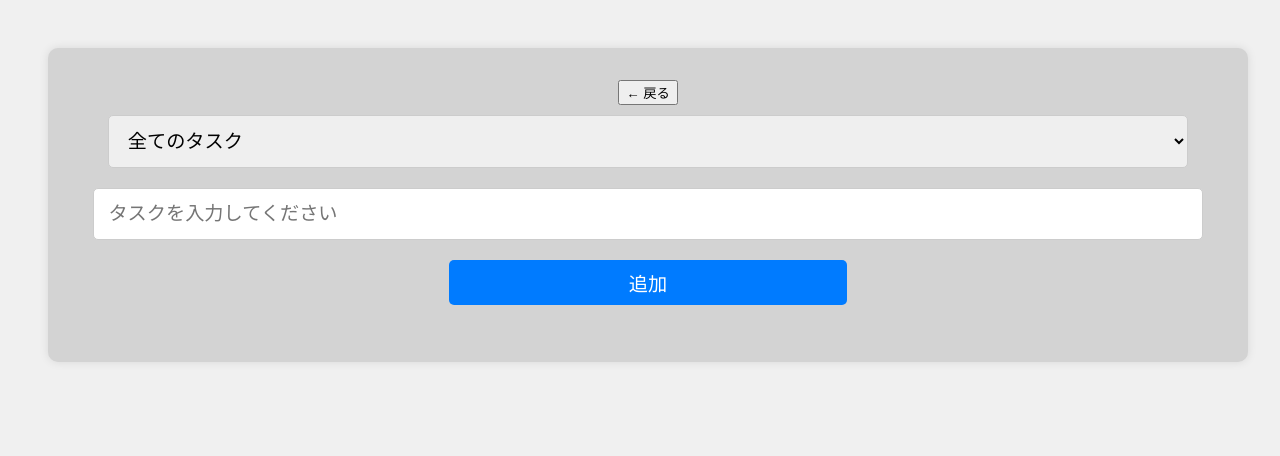
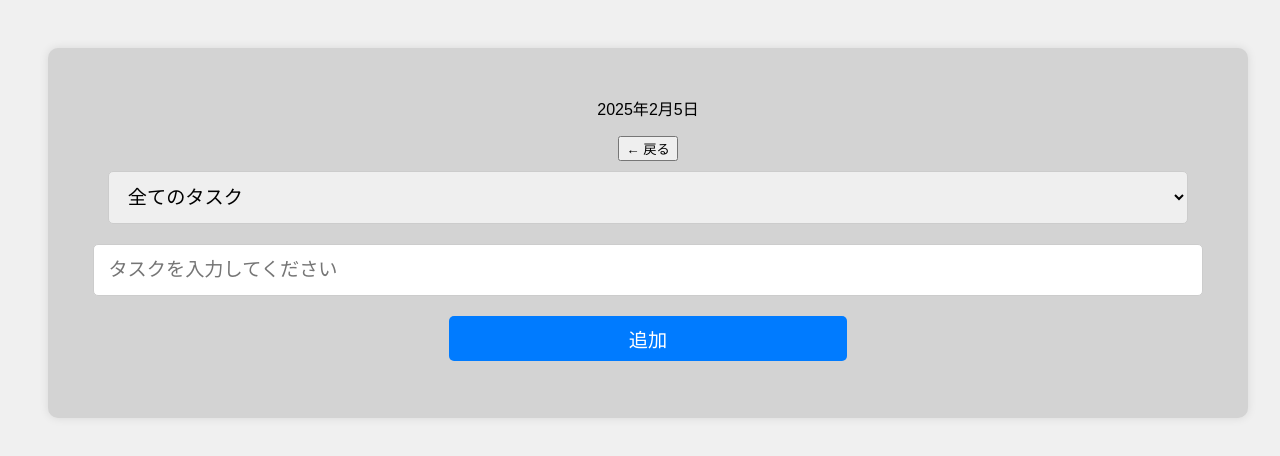
Before and after one commit to Takahiro920615/to_do_listB, a React (Vite) app in the folder vite-project/: page /todos in a window 1280 px wide. Shown: the top 456 px of the page. Built offline with nearby package versions, Linux system fonts and the light colour scheme.

Commit message:
dateコンポーネント作成　年月日表示完了

```diff
--- /dev/null
+++ b/vite-project/src/components/date.tsx
@@ -0,0 +1,18 @@
+import React, {useEffect, useState} from "react";
+// import Dropdown from "@/Components/Navgation/Dropdown";
+
+const DateDisplay = () => {
+  const today = new Date();
+
+  const year = today.getFullYear();
+  const month = today.getMonth() + 1; // getMonth() は 0-11 を返すので +1
+  const day = today.getDate();
+
+  return (
+    <div>
+      <p>{year}年{month}月{day}日</p>
+    </div>
+  );
+};
+
+export default DateDisplay;
--- a/vite-project/src/components/todos/index.tsx
+++ b/vite-project/src/components/todos/index.tsx
@@ -1,6 +1,7 @@
 import React, { useState, useEffect } from 'react';
 import localforage from 'localforage';
 import { useNavigate } from 'react-router-dom';
+import DateDisplay from '../date'
 
 
 type Todo = {
@@ -105,6 +106,7 @@ useEffect(()=> {
 
   return (
     <div className = "todo-container">
+      <DateDisplay />
       <button
         className="back-button"
         onClick={() => navigate('/')}
```
